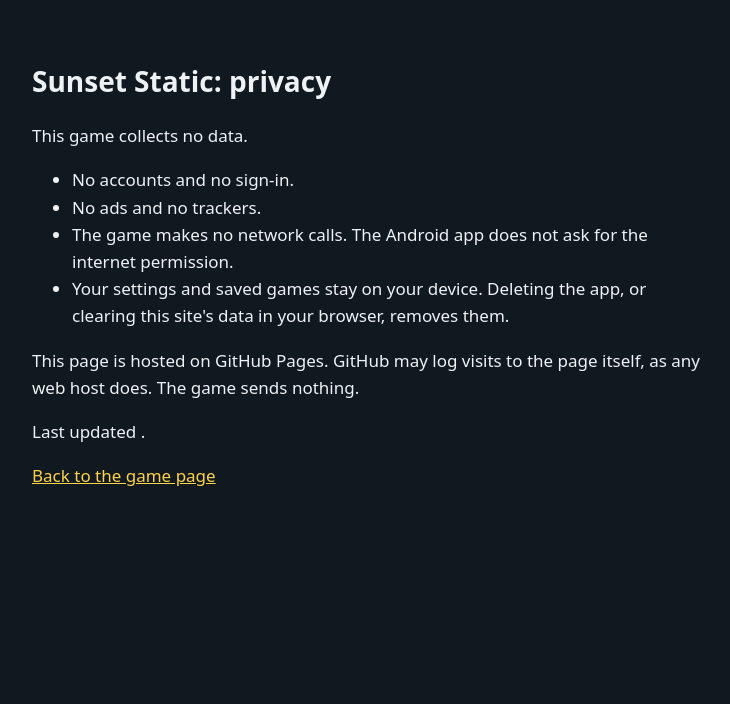
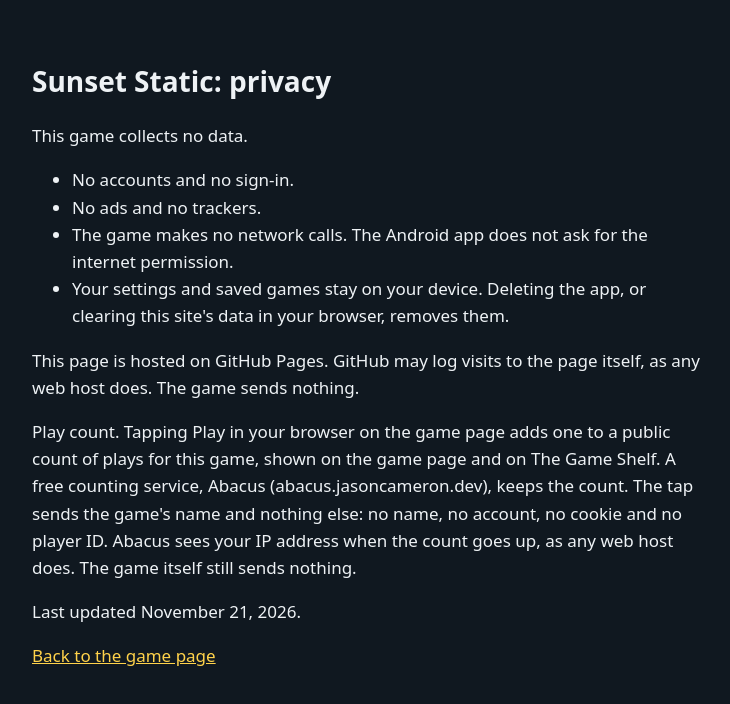
Before and after one commit to bclark10121-cloud/sunset-static, a plain HTML site: page docs/privacy.html in a window 1280 px wide. Shown: the whole page, without its empty margins (268-998 px from the left). Drawn offline with Linux system fonts and the light colour scheme.

Commit message:
Game page: play count from the Play in your browser button
BC, 2026-11-21: a shared play count on every game page and The Game
Shelf. The page loads /plays.js from The Game Shelf. A tap on Play in
your browser adds one at Abacus. The game itself sends nothing (G6.13).
Privacy page says so.

Co-Authored-By: Claude Fable 5.2 <noreply@anthropic.com>
Claude-Session: https://claude.ai/code/session_0117TTYBQNYDTkQkEZuBANWC

```diff
--- a/docs/privacy.html
+++ b/docs/privacy.html
@@ -13,6 +13,7 @@ main{max-width:680px;margin:0 auto;padding:40px 20px}h1{font-size:28px}a{color:#
 <li>Your settings and saved games stay on your device. Deleting the app, or clearing this site's data in your browser, removes them.</li>
 </ul>
 <p>This page is hosted on GitHub Pages. GitHub may log visits to the page itself, as any web host does. The game sends nothing.</p>
-<p>Last updated <date>.</p>
+<p>Play count. Tapping Play in your browser on the game page adds one to a public count of plays for this game, shown on the game page and on The Game Shelf. A free counting service, Abacus (abacus.jasoncameron.dev), keeps the count. The tap sends the game's name and nothing else: no name, no account, no cookie and no player ID. Abacus sees your IP address when the count goes up, as any web host does. The game itself still sends nothing.</p>
+<p>Last updated November 21, 2026.</p>
 <p><a href="./">Back to the game page</a></p>
 </main></body></html>
```
Also changed, not shown: docs/index.html (+1 -1 lines).
